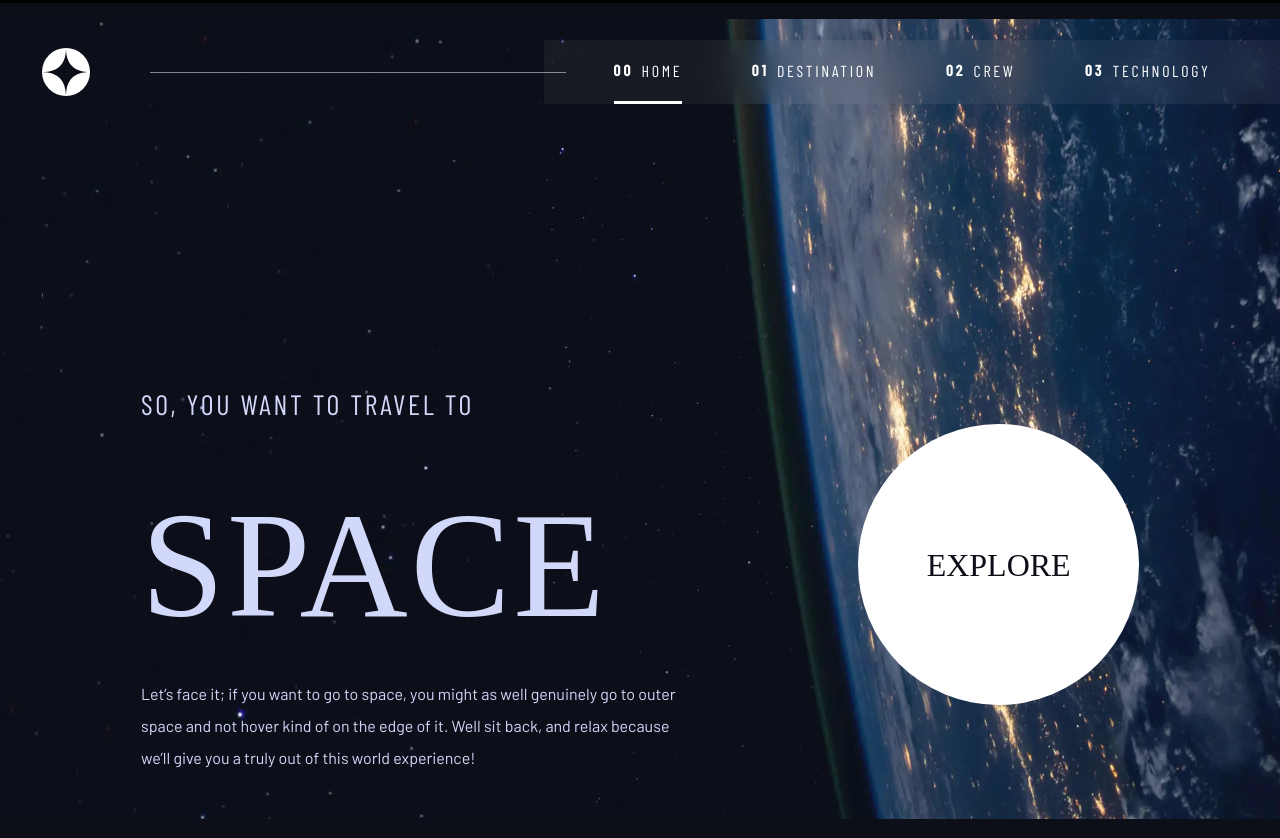
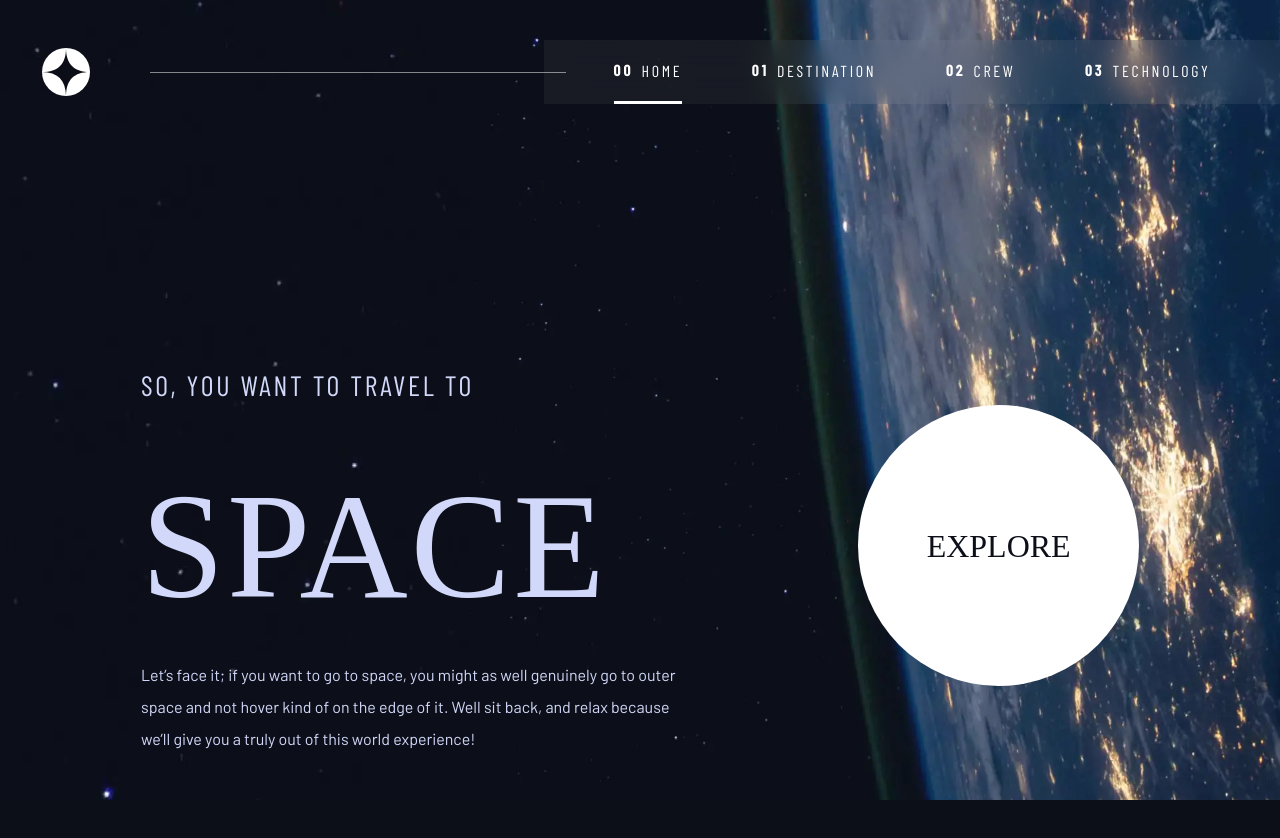
Before and after one commit to CodeHunt101/space-travel, a Next.js app: page / in a window 1280 px wide. After the commit the page ends 800 px from the top, so only its background shows below. Built offline with nearby package versions, Linux system fonts and the light colour scheme; a web font is replaced by a local one.

Commit message:
revert some spacings

```diff
--- a/src/app/destination/page.module.scss
+++ b/src/app/destination/page.module.scss
@@ -2,7 +2,7 @@
 @import "../styles/variables";
 
 .destination {
-  min-width: 100vw;
+  width: 100vw;
   min-height: 100vh;
   background-image: url("../../../public/assets/destination/background.webp");
   background-size: cover;
--- a/src/app/layout.tsx
+++ b/src/app/layout.tsx
@@ -10,6 +10,7 @@ export const metadata: Metadata = {
   title: 'Space travel website',
   description:
     "If you're a fan of the universe, immerse yourself in our website full of remarkable universe content.",
+  // metadataBase: new URL('/') Not needed for vercel
 }
 
 export default function RootLayout({
--- a/src/app/page.module.scss
+++ b/src/app/page.module.scss
@@ -3,8 +3,8 @@
 
 .home {
   position: relative;
-  min-width: 100vw;
-  min-height: 100vh;
+  width: 100vw;
+  height: 100vh;
   overflow: hidden;
 
   @include md {
@@ -19,7 +19,7 @@
     top: 50%;
     left: 50%;
     width: 100vh;
-    height: 100vw;
+    min-height: 100vw;
     background-image: url('../../public/assets/home/background.webp');
     background-size: cover;
     background-position: center;
@@ -35,17 +35,16 @@
 
   .hero {
     display: flex;
-    gap: 8rem;
     flex-direction: column;
     align-items: center;
     text-align: center;
     justify-content: space-between;
+    padding-bottom: 30%;
     position: relative;
     z-index: 1;
     height: 100%;
 
     @include md {
-      gap: 1rem;
       justify-content: space-evenly;
       margin-inline: 5em;
       padding-bottom: 5%;
```
